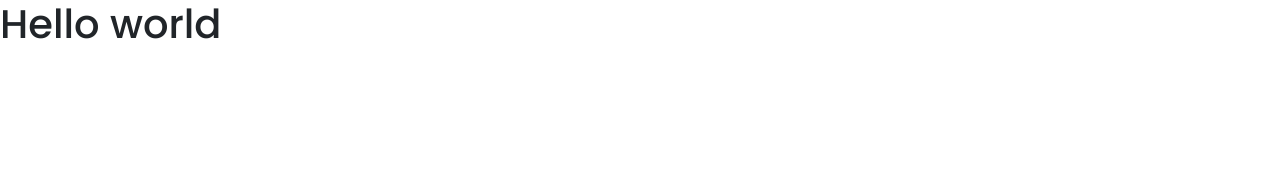
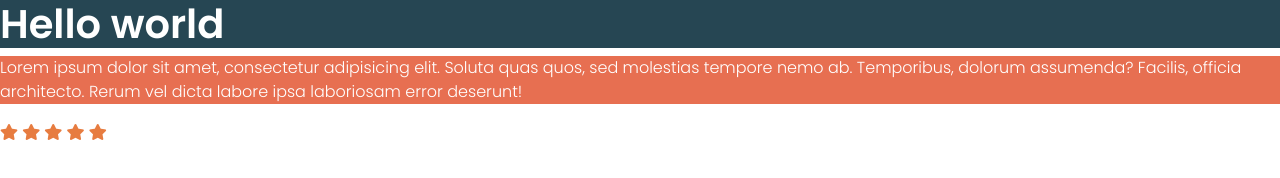
Before and after one commit to sakib-siddiqi/Landing_Page_Honda_CRB, a plain HTML site: page index.html in a window 1280 px wide. Drawn offline with nearby package versions, Linux system fonts and the light colour scheme.

Commit message:
testing styles

```diff
--- a/index.html
+++ b/index.html
@@ -28,7 +28,15 @@
 </head>
 
 <body>
-    <h1>Hello world</h1>
+    <h1 class="honda-f-bold honda-color-1 text-white">Hello world</h1>
+    <p class="honda-f-light honda-color-2 text-white">Lorem ipsum dolor sit amet, consectetur adipisicing elit. Soluta
+        quas quos, sed molestias tempore nemo ab. Temporibus, dolorum assumenda? Facilis, officia architecto. Rerum vel
+        dicta labore ipsa laboriosam error deserunt!</p>
+    <i class="fas fa-star honda-star"></i>
+    <i class="fas fa-star honda-star"></i>
+    <i class="fas fa-star honda-star"></i>
+    <i class="fas fa-star honda-star"></i>
+    <i class="fas fa-star honda-star"></i>
     <!-- ======================== -->
     <!-- header-->
     <!--===========================-->
--- a/style.css
+++ b/style.css
@@ -1,3 +1,22 @@
 *{
     font-family: 'Poppins', sans-serif;
 }
+/* ===Honda colors start*/
+.honda-color-1{
+    background: #264653;
+}
+.honda-color-2{
+    background: #E76F51;
+}
+/* ===Honda colors end*/
+/* ===font waights start */
+.honda-f-bold{
+    font-weight:600;
+}
+.honda-f-light{
+    font-weight:300;
+}
+.honda-star{
+    color: #E77C40;
+}
+/* ===font waights end */
```
